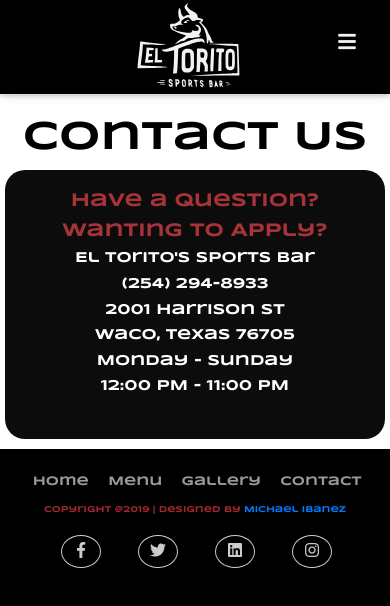
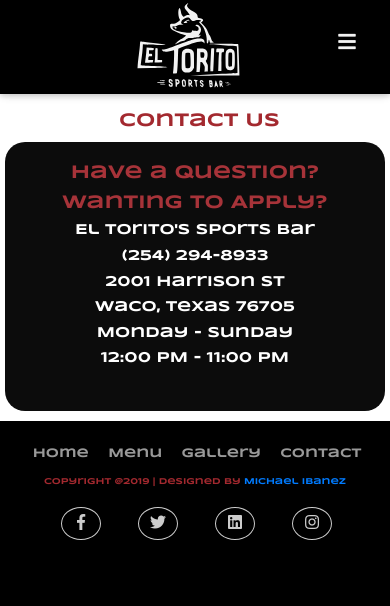
Before and after one commit to Michael-ibanez/ElTorito, a plain HTML site: page contact.html in a window 390 px wide. Drawn offline with nearby package versions, Linux system fonts and the light colour scheme.

Commit message:
Small change to responsiveness

```diff
--- a/contact.html
+++ b/contact.html
@@ -51,7 +51,7 @@
         <!-- Contact page -->
         <section id="contact">
             <div class="container">
-                <h1> Contact Us </h1>
+                <p> Contact Us </p>
                 <div class="row">
                     <div class="col-lg-6">
                         <h3> Have a Question? </h3>
@@ -106,4 +106,6 @@
     <script type="text/javascript" src="https://cdnjs.cloudflare.com/ajax/libs/typeit/5.0.2/typeit.min.js"> </script>
     <!-- Smooth Scrolling effect -->
 
-</body></html>
+</body>
+
+</html>
```
